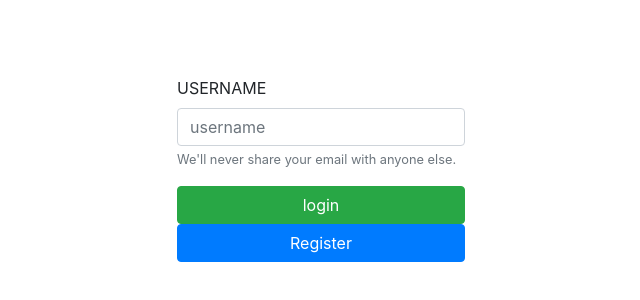
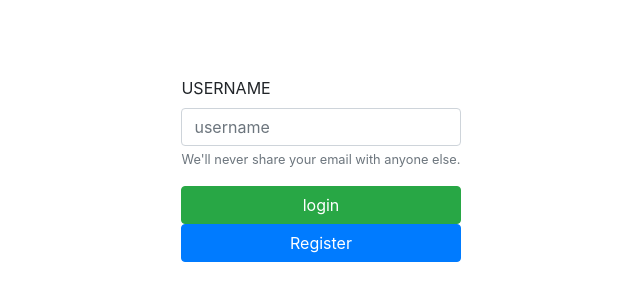
Before and after one commit to vktechturbine/Note-Taking-App, a plain HTML site: page index.html in a window 1280 px wide. Shown: the part 156-456 px from the top of the page, 319-959 px from the left. Drawn offline with nearby package versions, Linux system fonts and the light colour scheme.

Commit message:
add Login Desin

```diff
--- a/index.html
+++ b/index.html
@@ -17,7 +17,7 @@
   <!-- <form id="redirect"> -->
 
       <div class="d-flex align-items-center justify-content-center"style="height: 650px;">
-        <div class="w-25 p-3">
+        <div>
             <div class="form-group">
                 <label for="exampleInputEmail1">USERNAME</label>
                 <input type="text" class="form-control" id="exampleInputEmail2" aria-describedby="emailHelp" placeholder="username">
```
